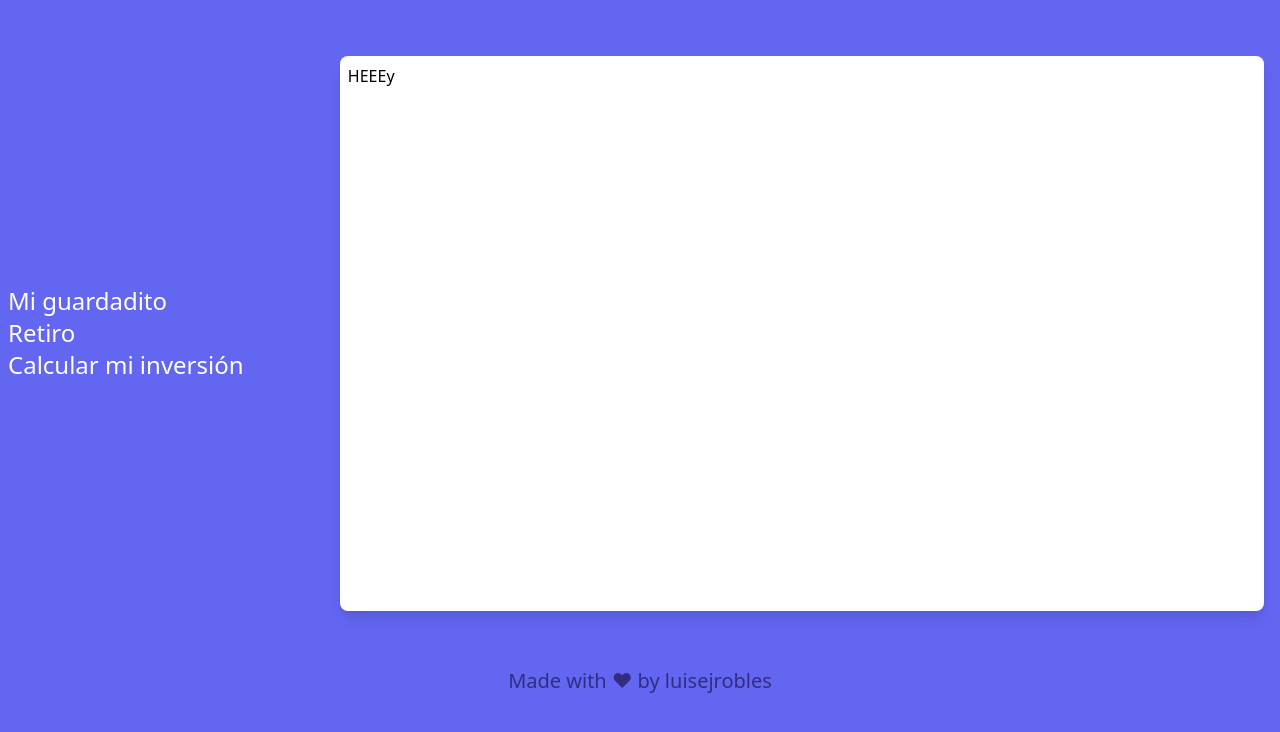
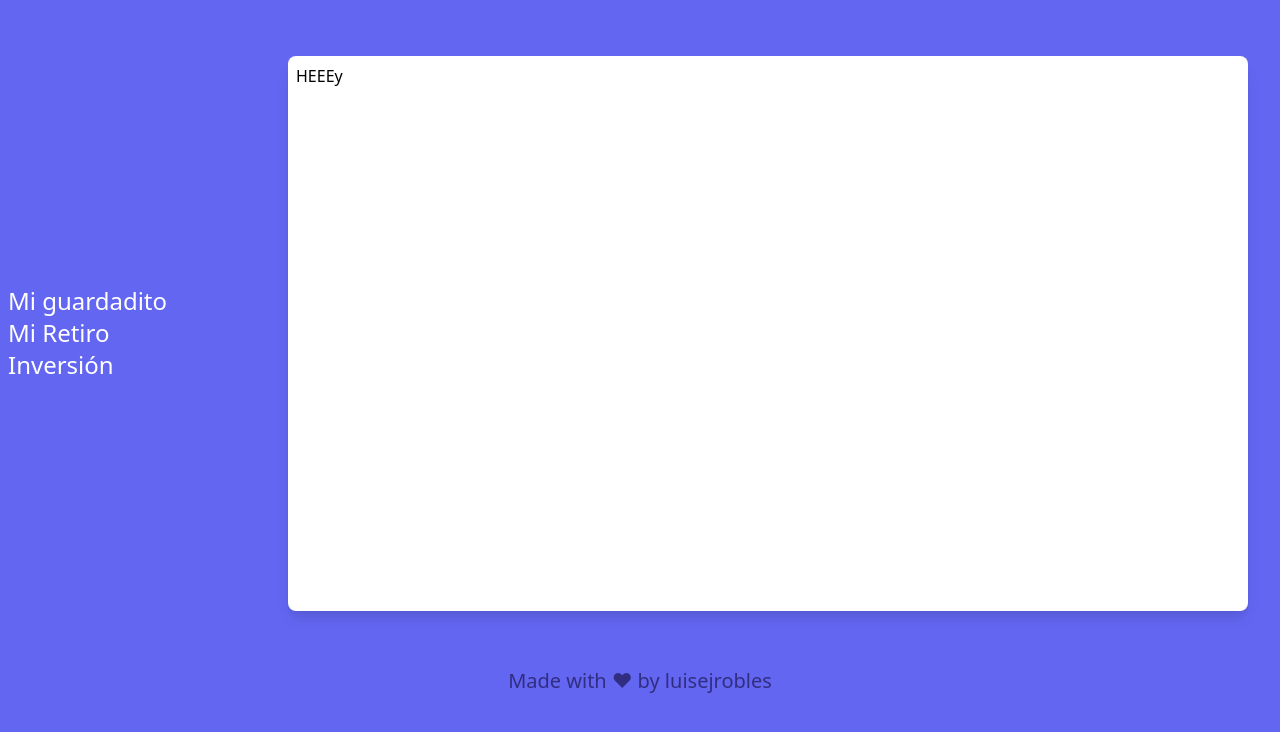
Before and after one commit to luisejrobles/future-me, a React (Create React App) app: page / in a window 1280 px wide. Shown: the top 732 px of the page. Built offline with nearby package versions, Linux system fonts and the light colour scheme.

Commit message:
options fixed

```diff
--- a/src/layout/LeftNav/LeftNav.js
+++ b/src/layout/LeftNav/LeftNav.js
@@ -1,13 +1,21 @@
 import React from "react";
 
-const LeftNav = () => {
+const LeftNav = ({ updateState }) => {
+  const changeView = (value) => {
+    console.log(value);
+  };
+
   return (
-    <div className="w-1/4 bg-black-300 m-2 font-sans text-2xl divide-y">
-      <ul className="text-white">
-        <li>Mi guardadito</li>
-        <li>Retiro</li>
-        <li>Calcular mi inversión</li>
-      </ul>
+    <div className="w-1/5 bg-black-300 m-2 font-sans text-2xl divide-y">
+      <button className="border-none border-radius-lg text-left w-4/5 text-white hover:bg-indigo-900">
+        Mi guardadito
+      </button>
+      <button className="border-none border-radius-lg text-left w-4/5 text-white hover:bg-indigo-900">
+        Mi Retiro
+      </button>
+      <button className="border-none border-radius-lg text-left w-4/5 text-white hover:bg-indigo-900">
+        Inversión
+      </button>
     </div>
   );
 };
```
